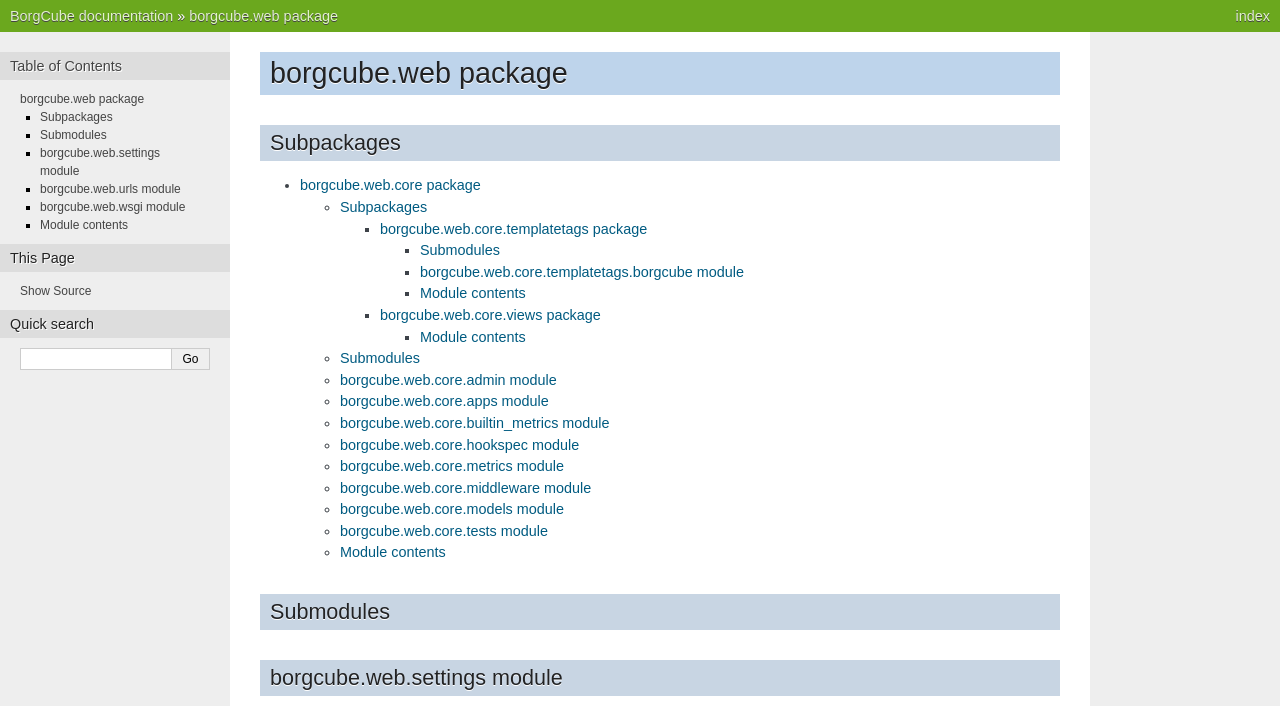
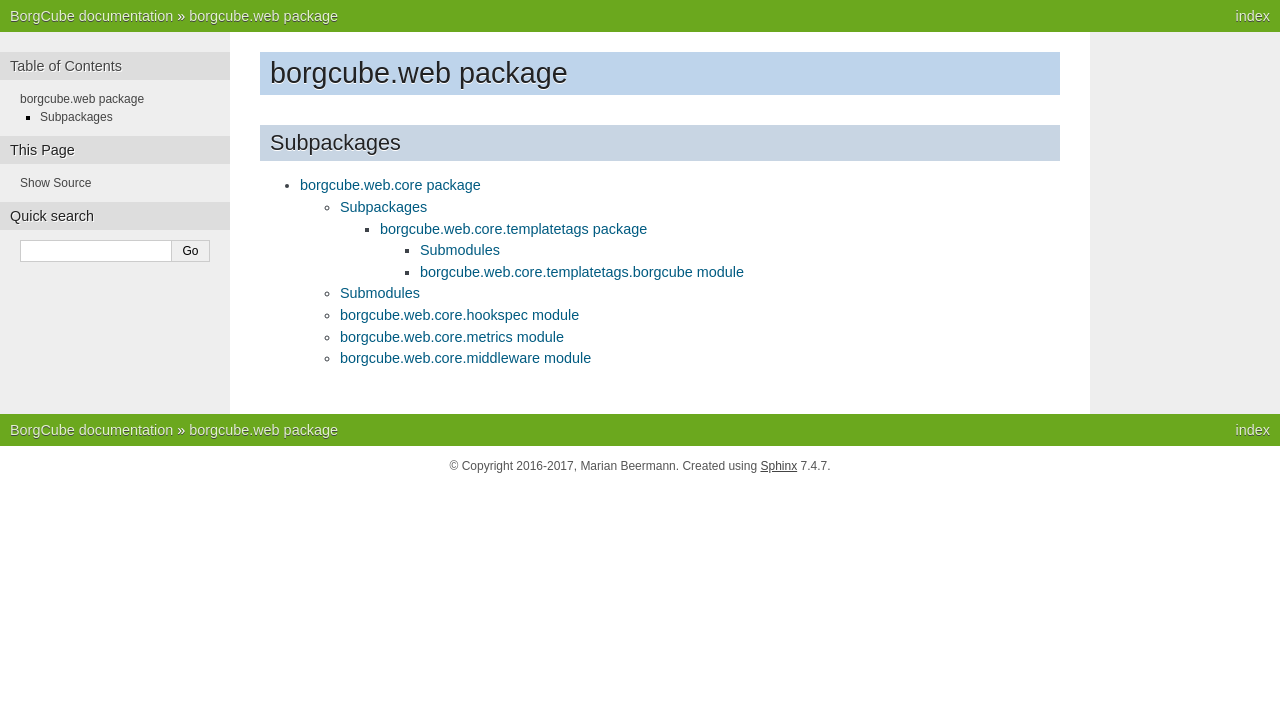
Before and after one commit to enkore/borgcube, a Sphinx documentation site: the page built from docs/api/borgcube.web.rst, in a window 1280 px wide. Shown: the top 706 px of the page. Built offline with Sphinx 7.4.7, drawn with Linux system fonts in a browser that asks for light colours; pages that are not in the unit, such as notebooks, are missing from menus; the version number could not be read and is left out; some of the changed text lies outside the part shown; grey boxes are pictures that could not be loaded.

Commit message:
shrink docs

```diff
--- a/docs/api/borgcube.web.core.templatetags.rst
+++ b/docs/api/borgcube.web.core.templatetags.rst
@@ -11,12 +11,3 @@ borgcube.web.core.templatetags.borgcube module
     :members:
     :undoc-members:
     :show-inheritance:
-
-
-Module contents
----------------
-
-.. automodule:: borgcube.web.core.templatetags
-    :members:
-    :undoc-members:
-    :show-inheritance:
--- a/docs/api/borgcube.web.core.views.rst
+++ /dev/null
@@ -1,10 +0,0 @@
-borgcube.web.core.views package
-===============================
-
-Module contents
----------------
-
-.. automodule:: borgcube.web.core.views
-    :members:
-    :undoc-members:
-    :show-inheritance:
--- a/docs/api/borgcube.web.rst
+++ b/docs/api/borgcube.web.rst
@@ -7,39 +7,3 @@ Subpackages
 .. toctree::
 
     borgcube.web.core
-
-Submodules
-----------
-
-borgcube.web.settings module
-----------------------------
-
-.. automodule:: borgcube.web.settings
-    :members:
-    :undoc-members:
-    :show-inheritance:
-
-borgcube.web.urls module
-------------------------
-
-.. automodule:: borgcube.web.urls
-    :members:
-    :undoc-members:
-    :show-inheritance:
-
-borgcube.web.wsgi module
-------------------------
-
-.. automodule:: borgcube.web.wsgi
-    :members:
-    :undoc-members:
-    :show-inheritance:
-
-
-Module contents
----------------
-
-.. automodule:: borgcube.web
-    :members:
-    :undoc-members:
-    :show-inheritance:
```
Also changed, not shown: docs/api/borgcube.core.rst (+0 -41 lines), docs/api/borgcube.daemon.rst (+8 -16 lines), docs/api/borgcube.job.rst (added, +38 -0 lines), docs/api/borgcube.rst (+1 -26 lines), docs/api/borgcube.vendor.rst (deleted, +0 -22 lines), docs/api/borgcube.web.core.rst (+0 -49 lines).
